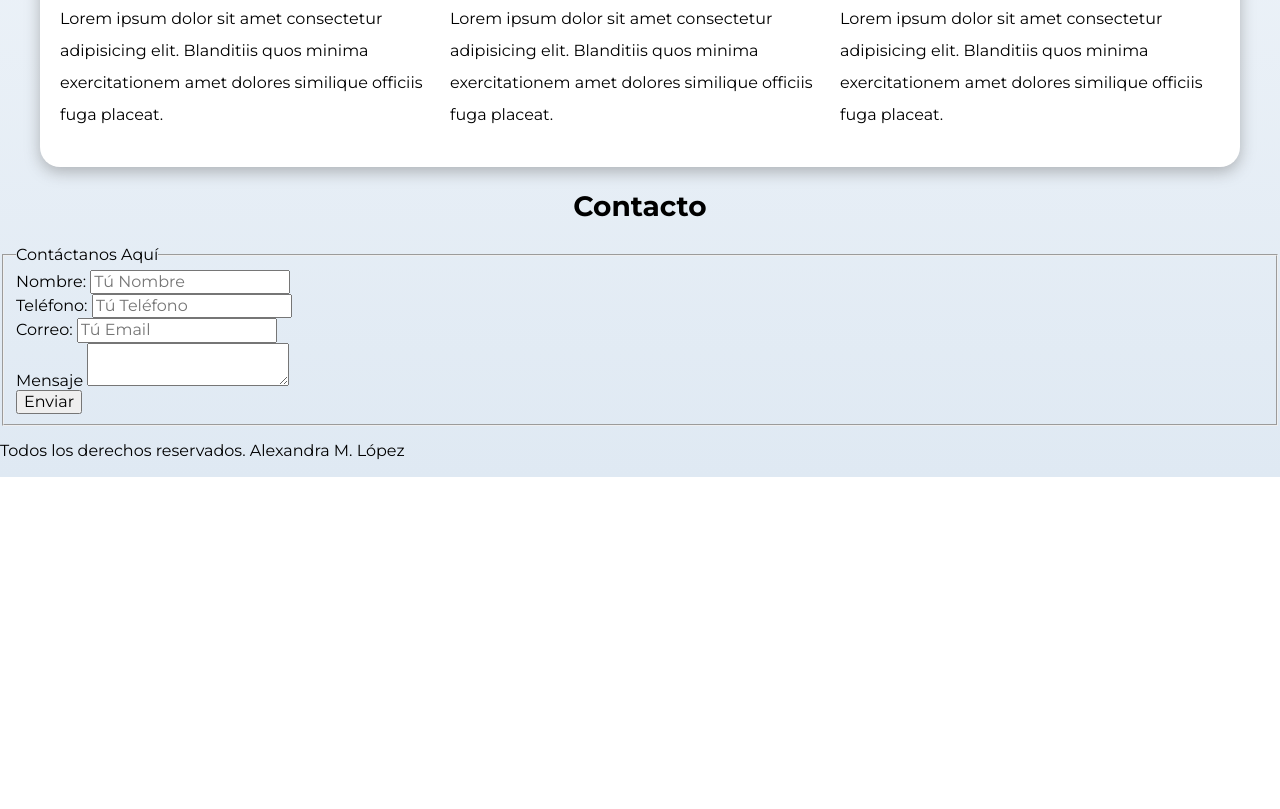
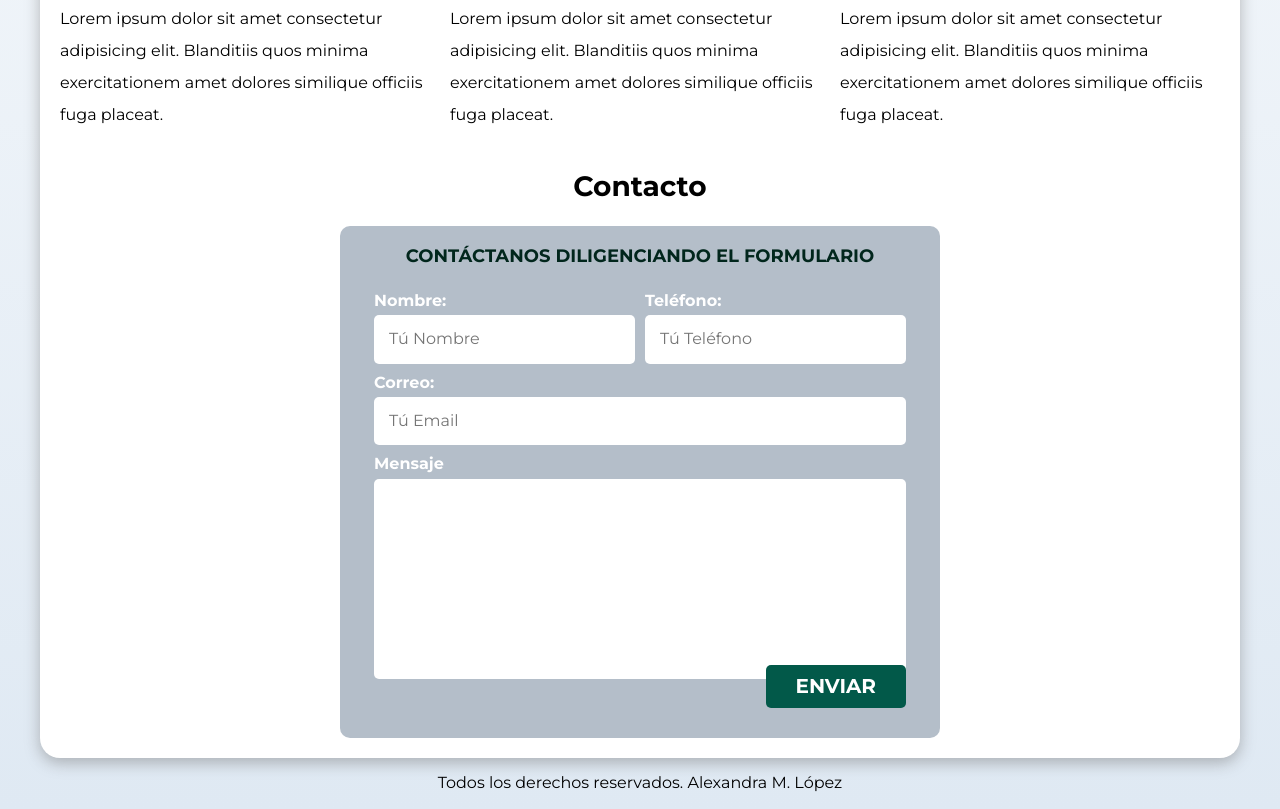
Before and after one commit to amaloja83/Desarrolloweb, a plain HTML site: page index.html in a window 1280 px wide. Shown: the part 886-1695 px from the top of the page. Before the commit the page ends 1363 px from the top, so only its background shows below. Drawn offline with Linux system fonts and the light colour scheme.

Commit message:
Parte uno primer prouecto terminada

```diff
--- a/css/styles.css
+++ b/css/styles.css
@@ -6,13 +6,23 @@
     --primario: #2CC186;
     --secundario: #01261C;
     --terciario: #025949;
+    --gris:#B4BEC9;
     --grisclaro: #DFE9F3;
 }
 /*Globales*/
 html{
     font-size: 62.5%;
     box-sizing: border-box;/*Hack para box model*/
+    scroll-snap-type: y mandatory;/*scroll para movil*/
 }
+/*Sccroll-snap*/
+.servicios,
+.navegacion-principal,
+.formulario{
+    scroll-snap-align: center;
+    scroll-snap-stop: always;
+}
+
 /*A todos los elementos aplica  box-sizing: border-box
 para que no afecte el padding*/
 *, *:before, *::after{
@@ -48,6 +58,7 @@ body{
     border-radius: .5rem;/*borde redondo*/
     width: 90%;
     text-align: center;
+    border: none;
 }
 /*Media query para el responsive
 CTRL+shit+p -> snippets ->css.json -> mq*/
@@ -57,6 +68,10 @@ CTRL+shit+p -> snippets ->css.json -> mq*/
     .boton{
         width: auto;
     }
+}
+
+.boton:hover{
+    cursor: pointer;
 }
 
 .sombra{
@@ -83,6 +98,24 @@ h1, h2, h3{
 /*Titulos*/
 .titulo span{
     font-size: 2rem;
+}
+
+/*Utilidades*/
+/*Utilidad para alinear el boton ENVIAR*/
+/*Un width del 100%*/
+.w-sm-100{
+    width: 100%;
+}
+@media (min-width: 768px) {
+    .w-sm-100{
+        width: auto;
+    }
+}
+.flex{
+    display: flex;
+}
+.alinear-derecha{
+    justify-content: flex-end;
 }
 
 /*Navegacion principal*/
@@ -144,6 +177,7 @@ h1, h2, h3{
     display: flex;
     align-items: flex-end;
 }
+
 /*Servicios*/
 @media (min-width: 768px) {
     .servicios{
@@ -180,3 +214,62 @@ h1, h2, h3{
     justify-content: center;
     align-items: center;
 }
+/*Formulario Contacto*/
+.formulario{
+    background-color: var(--gris);
+    /*Ancho del formulario*/
+    width: min(60rem, 100%);/*Utiliza el valor mas pequeño para reducir el espacio del formulario*/
+    margin: 0 auto;/*centra horizontalmente*/
+    padding: 2rem;
+    border-radius: 1rem;
+}
+.formulario fieldset{
+    border: none;
+}
+.formulario legend{
+    text-align: center;
+    font-size: 1.8rem;
+    text-transform: uppercase;
+    font-weight: 700;
+    margin-bottom: 2rem;
+    color: var(--secundario);
+}
+@media (min-width: 768px) {
+    .contenedor-campos{
+    display: grid;/*Para que el campo nombre y teléfono queden en dos columnas*/
+    grid-template-columns: repeat(2,1fr);
+    grid-template-rows: auto auto 20rem;
+    column-gap: 1rem;/*separacion de las columnas*/
+    }
+
+    .campo:nth-child(3),
+    .campo:nth-child(4){/*Tercer campo del form ->correo*/
+        grid-column: 1 / 3 ;/*posicionar un elemento que vaya de l columna 1 a la 3*/
+    }
+}
+
+.campo{
+    margin-bottom: 1rem;
+}
+.campo label{
+    color: var(--blanco);
+    font-weight: bold;
+    margin-bottom: .5rem;
+    display: block;
+}
+
+.campo textarea{
+    height: 20rem;
+}
+
+.input-text{
+    width: 100%;
+    border: none;
+    padding: 1.5rem;
+    border-radius: .5rem;
+}
+
+/*FOOTER*/
+.footer {
+    text-align: center;
+}
--- a/index.html
+++ b/index.html
@@ -167,44 +167,50 @@
         </section>
       </div>
       <!--.servicios-->
-    </main>
 
       <section>
         <h2>Contacto</h2>
         <!--Añadimos el formulario de contacto-->
-      <form action="#">
+        <form class="formulario">
           <fieldset>
-          <legend>Contáctanos Aquí</legend>
+            <legend>Contáctanos diligenciando el formulario</legend>
 
+            <div class="contenedor-campos">
               <!--Añadimos div para agrupar los campos-->
-          <div>
+              <div class="campo">
                 <label>Nombre:</label>
-            <input type="text" placeholder="Tú Nombre" />
+                <input class="input-text" type="text" placeholder="Tú Nombre" />
               </div>
 
-          <div>
+              <div class="campo">
                 <label>Teléfono:</label>
-            <input type="tel" placeholder="Tú Teléfono" />
+                <input
+                  class="input-text"
+                  type="tel"
+                  placeholder="Tú Teléfono"
+                />
               </div>
 
-          <div>
+              <div class="campo">
                 <label>Correo:</label>
-            <input type="email" placeholder="Tú Email" />
+                <input class="input-text" type="email" placeholder="Tú Email" />
               </div>
 
-          <div>
+              <div class="campo">
                 <label>Mensaje</label>
-            <textarea></textarea>
+                <textarea class="input-text"></textarea>
               </div>
+            </div>
+            <!--.contenedor campos-->
 
-          <div>
-            <input type="submit" value="Enviar" />
+            <div class="alinear-derecha flex">
+              <input class="boton w-sm-100" type="submit" value="Enviar" />
             </div>
           </fieldset>
         </form>
       </section>
-
-    <footer>
+    </main>
+    <footer class="footer">
       <p>Todos los derechos reservados. Alexandra M. López</p>
     </footer>
   </body>
```
Lines whose indentation alone changed are shown as unchanged.
